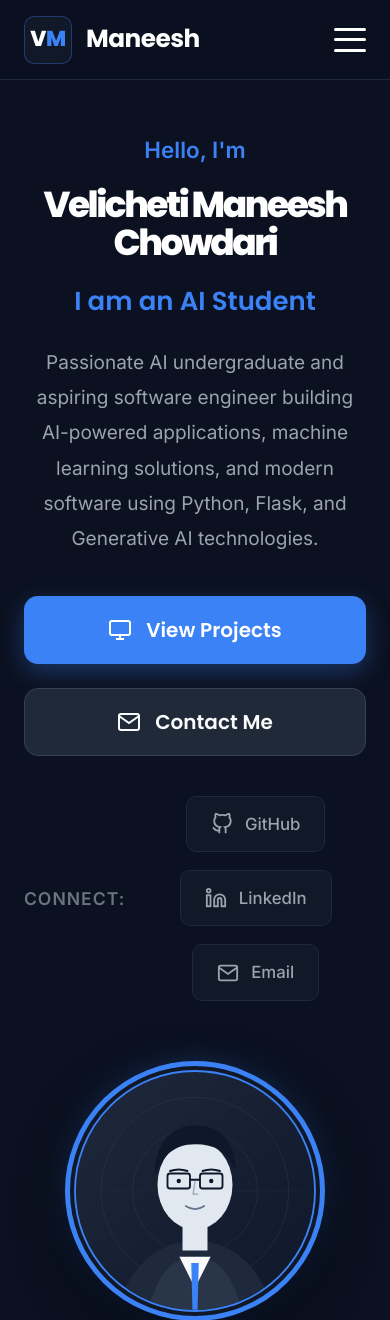
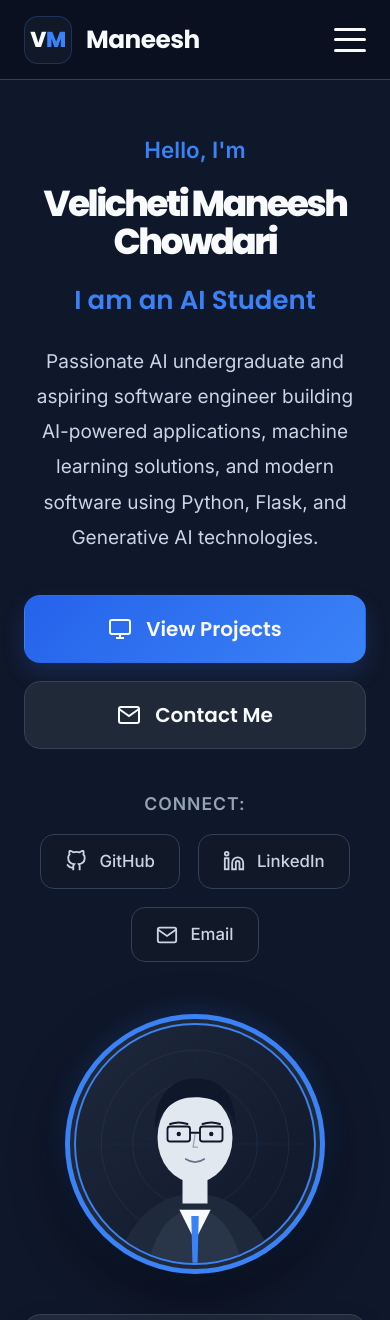
Before and after one commit to Maneesh0405/Maneesh-Portfolio, a Flask app: page / in a window 390 px wide; the page is wider, and only the part inside the window is pictured. Shown: the top 1320 px of that part. Run offline with Flask 3, Linux system fonts and the light colour scheme.

Commit message:
Changes have done in this commit

```diff
--- a/app.py
+++ b/app.py
@@ -51,14 +51,6 @@ def legacy_contact():
 # ------------------------------------------------------------------------------
 # RESUME & API ROUTES
 # ------------------------------------------------------------------------------
-
-@app.route('/resume')
-def view_resume():
-    """Serves the verified PDF resume directly in the browser for viewing."""
-    return send_from_directory(
-        'static/resume',
-        'Maneesh_Resume.pdf'
-    )
 
 @app.route('/api/contact', methods=['POST'])
 def api_contact():
--- a/static/css/style.css
+++ b/static/css/style.css
@@ -10,28 +10,28 @@ Master Design System (1800px Max-Width, 98% Width, 80px Hero, 520px Portrait)
    ----------------------------------------------------------------------------- */
 :root {
   /* Color Palette */
-  --bg-body: #0B1120;
-  --bg-card: #111827;
-  --bg-card-hover: #162032;
-  --bg-surface-elevated: #1F2937;
-  --bg-input: #070B14;
+  --bg-body: #0F172A;
+  --bg-card: #1F2937;
+  --bg-card-hover: #273449;
+  --bg-surface-elevated: #1E293B;
+  --bg-input: #1E293B;
 
   /* Accent Colors */
   --clr-accent: #3B82F6;
-  --clr-accent-hover: #2563EB;
-  --clr-accent-subtle: rgba(59, 130, 246, 0.12);
-  --clr-accent-border: rgba(59, 130, 246, 0.35);
+  --clr-accent-hover: #1D4ED8;
+  --clr-accent-subtle: rgba(59, 130, 246, 0.14);
+  --clr-accent-border: rgba(59, 130, 246, 0.25);
 
   /* Typography Colors */
-  --text-primary: #F9FAFB;
-  --text-secondary: #9CA3AF;
-  --text-muted: #6B7280;
-  --text-white: #FFFFFF;
+  --text-primary: #F8FAFC;
+  --text-secondary: #CBD5E1;
+  --text-muted: #94A3B8;
+  --text-white: #F8FAFC;
 
   /* Borders & Dividers */
-  --border-subtle: #1F2937;
-  --border-card: #1F2937;
-  --border-hover: #374151;
+  --border-subtle: #334155;
+  --border-card: #334155;
+  --border-hover: #475569;
   --border-active: #3B82F6;
 
   /* Status Colors */
@@ -55,16 +55,16 @@ Master Design System (1800px Max-Width, 98% Width, 80px Hero, 520px Portrait)
   --navbar-height: 80px;
 
   /* Radii */
-  --radius-sm: 10px;
-  --radius-md: 14px;
+  --radius-sm: 14px;
+  --radius-md: 16px;
   --radius-lg: 18px;
   --radius-xl: 24px;
   --radius-full: 9999px;
 
   /* Soft Shadows */
-  --shadow-soft: 0 8px 30px rgba(0, 0, 0, 0.35);
-  --shadow-card-hover: 0 16px 44px rgba(0, 0, 0, 0.55);
-  --shadow-btn: 0 8px 24px rgba(59, 130, 246, 0.32);
+  --shadow-soft: 0 10px 24px rgba(0, 0, 0, 0.18);
+  --shadow-card-hover: 0 10px 28px rgba(0, 0, 0, 0.18);
+  --shadow-btn: 0 10px 22px rgba(59, 130, 246, 0.18);
 
   /* Transitions */
   --transition-fast: 0.15s ease;
@@ -91,8 +91,8 @@ body {
   font-family: var(--font-body);
   background-color: var(--bg-body);
   color: var(--text-primary);
-  font-size: 20px; /* Body Text: 20px */
-  line-height: 1.8;
+  font-size: 18px;
+  line-height: 1.75;
   font-weight: 400;
   -webkit-font-smoothing: antialiased;
   -moz-osx-font-smoothing: grayscale;
@@ -114,6 +118,10 @@ a {
   color: inherit;
   text-decoration: none;
   transition: color var(--transition-fast), border-color var(--transition-fast), background-color var(--transition-fast);
+}
+
+button, input, textarea, a.btn {
+  outline: none;
 }
 
 button, input, textarea {
@@ -377,14 +385,26 @@ img, svg {
 }
 
 .btn-primary {
-  background-color: var(--clr-accent);
+  background: linear-gradient(135deg, #2563EB 0%, #3B82F6 100%);
   color: var(--text-white);
   box-shadow: var(--shadow-btn);
 }
 
 .btn-primary:hover {
-  background-color: var(--clr-accent-hover);
-  border-color: var(--clr-accent-hover);
+  background: #1D4ED8;
+  border-color: #1D4ED8;
+  transform: translateY(-2px);
+}
+
+.btn-secondary {
+  background-color: #0F172A;
+  color: var(--text-white);
+  border-color: var(--border-card);
+}
+
+.btn-secondary:hover {
+  background-color: #1E293B;
+  border-color: #475569;
   transform: translateY(-2px);
 }
 
@@ -1820,10 +1840,16 @@ img, svg {
 }
 
 @media (max-width: 1024px) {
+  .hero-name {
+    font-size: 56px;
+  }
+  .hero-role-wrapper {
+    font-size: 30px;
+  }
   .hero-container {
     grid-template-columns: 1fr;
     text-align: center;
-    gap: 50px;
+    gap: 42px;
   }
   .hero-content {
     align-items: center;
@@ -1833,9 +1859,36 @@ img, svg {
   }
   .hero-buttons {
     justify-content: center;
+    gap: 18px;
+  }
+  .hero-buttons .btn {
+    min-width: 220px;
   }
   .hero-socials {
     justify-content: center;
+    flex-wrap: wrap;
+    gap: 14px;
+  }
+  .hero-intro {
+    max-width: 100%;
+  }
+  .hero-profile-wrapper {
+    justify-content: center;
+  }
+  .profile-container {
+    width: 360px;
+    height: 360px;
+  }
+  .profile-circle-frame {
+    width: 340px;
+    height: 340px;
+  }
+  .hero-about-card {
+    padding: 32px;
+    margin-top: 30px;
+  }
+  .skills-grid, .skills-grid-3 {
+    grid-template-columns: repeat(2, 1fr);
   }
   .about-page-grid, .contact-grid {
     grid-template-columns: 1fr;
--- a/static/js/script.js
+++ b/static/js/script.js
@@ -54,6 +54,7 @@ document.addEventListener('DOMContentLoaded', () => {
         navToggle.classList.remove('active');
         navToggle.setAttribute('aria-expanded', 'false');
       }
+      document.body.classList.remove('nav-open');
     }
   }
 
@@ -80,6 +81,7 @@ document.addEventListener('DOMContentLoaded', () => {
       const isOpen = navMenu.classList.toggle('open');
       navToggle.classList.toggle('active', isOpen);
       navToggle.setAttribute('aria-expanded', isOpen);
+      document.body.classList.toggle('nav-open', isOpen);
     });
 
     // Close mobile menu when clicking outside
@@ -88,6 +90,7 @@ document.addEventListener('DOMContentLoaded', () => {
         navMenu.classList.remove('open');
         navToggle.classList.remove('active');
         navToggle.setAttribute('aria-expanded', 'false');
+        document.body.classList.remove('nav-open');
       }
     });
   }
--- a/templates/index.html
+++ b/templates/index.html
@@ -597,13 +597,13 @@
           </div>
 
           <div class="project-button-row">
-            <a href="https://github.com/Maneesh0405" target="_blank" rel="noopener noreferrer" class="btn btn-secondary btn-card">
+            <a href="https://github.com/Maneesh0405/ai-resume-analyzer" target="_blank" rel="noopener noreferrer" class="btn btn-secondary btn-card">
               <svg class="btn-icon-sm" viewBox="0 0 24 24" fill="none" stroke="currentColor" stroke-width="2">
                 <path d="M9 19c-5 1.5-5-2.5-7-3m14 6v-3.87a3.37 3.37 0 0 0-.94-2.61c3.14-.35 6.44-1.54 6.44-7A5.44 5.44 0 0 0 20 4.77 5.07 5.07 0 0 0 19.91 1S18.73.65 16 2.48a13.38 13.38 0 0 0-7 0C6.27.65 5.09 1 5.09 1A5.07 5.07 0 0 0 5 4.77a5.44 5.44 0 0 0-1.5 3.78c0 5.42 3.3 6.61 6.44 7A3.37 3.37 0 0 0 9 18.13V22"/>
               </svg>
               GitHub
             </a>
-            <a href="#" class="btn btn-primary btn-card" data-target="contact">
+            <a href="https://ai-resume-analyzer-ten-lilac.vercel.app" target="_blank" rel="noopener noreferrer" class="btn btn-primary btn-card">
               <svg class="btn-icon-sm" viewBox="0 0 24 24" fill="none" stroke="currentColor" stroke-width="2">
                 <polygon points="5 3 19 12 5 21 5 3"/>
               </svg>
@@ -636,13 +636,13 @@
           </div>
 
           <div class="project-button-row">
-            <a href="https://github.com/Maneesh0405" target="_blank" rel="noopener noreferrer" class="btn btn-secondary btn-card">
+            <a href="https://github.com/Maneesh0405/ipl-score-prediction" target="_blank" rel="noopener noreferrer" class="btn btn-secondary btn-card">
               <svg class="btn-icon-sm" viewBox="0 0 24 24" fill="none" stroke="currentColor" stroke-width="2">
                 <path d="M9 19c-5 1.5-5-2.5-7-3m14 6v-3.87a3.37 3.37 0 0 0-.94-2.61c3.14-.35 6.44-1.54 6.44-7A5.44 5.44 0 0 0 20 4.77 5.07 5.07 0 0 0 19.91 1S18.73.65 16 2.48a13.38 13.38 0 0 0-7 0C6.27.65 5.09 1 5.09 1A5.07 5.07 0 0 0 5 4.77a5.44 5.44 0 0 0-1.5 3.78c0 5.42 3.3 6.61 6.44 7A3.37 3.37 0 0 0 9 18.13V22"/>
               </svg>
               GitHub
             </a>
-            <a href="#" class="btn btn-primary btn-card" data-target="contact">
+            <a href="https://ipl-score-prediction-woad.vercel.app" target="_blank" rel="noopener noreferrer" class="btn btn-primary btn-card">
               <svg class="btn-icon-sm" viewBox="0 0 24 24" fill="none" stroke="currentColor" stroke-width="2">
                 <polygon points="5 3 19 12 5 21 5 3"/>
               </svg>
@@ -675,13 +675,13 @@
           </div>
 
           <div class="project-button-row">
-            <a href="https://github.com/Maneesh0405" target="_blank" rel="noopener noreferrer" class="btn btn-secondary btn-card">
+            <a href="https://github.com/Maneesh0405/stock-market-prediction" target="_blank" rel="noopener noreferrer" class="btn btn-secondary btn-card">
               <svg class="btn-icon-sm" viewBox="0 0 24 24" fill="none" stroke="currentColor" stroke-width="2">
                 <path d="M9 19c-5 1.5-5-2.5-7-3m14 6v-3.87a3.37 3.37 0 0 0-.94-2.61c3.14-.35 6.44-1.54 6.44-7A5.44 5.44 0 0 0 20 4.77 5.07 5.07 0 0 0 19.91 1S18.73.65 16 2.48a13.38 13.38 0 0 0-7 0C6.27.65 5.09 1 5.09 1A5.07 5.07 0 0 0 5 4.77a5.44 5.44 0 0 0-1.5 3.78c0 5.42 3.3 6.61 6.44 7A3.37 3.37 0 0 0 9 18.13V22"/>
               </svg>
               GitHub
             </a>
-            <span class="btn btn-outline btn-card btn-disabled">
+            <span class="btn btn-outline btn-card btn-disabled" aria-disabled="true">
               <svg class="btn-icon-sm" viewBox="0 0 24 24" fill="none" stroke="currentColor" stroke-width="2">
                 <circle cx="12" cy="12" r="10"/>
                 <polyline points="12 6 12 12 16 14"/>
@@ -715,13 +715,13 @@
           </div>
 
           <div class="project-button-row">
-            <a href="https://github.com/Maneesh0405" target="_blank" rel="noopener noreferrer" class="btn btn-secondary btn-card">
+            <a href="https://github.com/Maneesh0405/lifeos-ai" target="_blank" rel="noopener noreferrer" class="btn btn-secondary btn-card">
               <svg class="btn-icon-sm" viewBox="0 0 24 24" fill="none" stroke="currentColor" stroke-width="2">
                 <path d="M9 19c-5 1.5-5-2.5-7-3m14 6v-3.87a3.37 3.37 0 0 0-.94-2.61c3.14-.35 6.44-1.54 6.44-7A5.44 5.44 0 0 0 20 4.77 5.07 5.07 0 0 0 19.91 1S18.73.65 16 2.48a13.38 13.38 0 0 0-7 0C6.27.65 5.09 1 5.09 1A5.07 5.07 0 0 0 5 4.77a5.44 5.44 0 0 0-1.5 3.78c0 5.42 3.3 6.61 6.44 7A3.37 3.37 0 0 0 9 18.13V22"/>
               </svg>
               GitHub
             </a>
-            <span class="btn btn-outline btn-card btn-disabled">
+            <span class="btn btn-outline btn-card btn-disabled" aria-disabled="true">
               <svg class="btn-icon-sm" viewBox="0 0 24 24" fill="none" stroke="currentColor" stroke-width="2">
                 <circle cx="12" cy="12" r="10"/>
                 <polyline points="12 6 12 12 16 14"/>
@@ -912,7 +912,7 @@
       </div>
 
       <div class="page-header-actions">
-        <a href="{{ url_for('view_resume') }}" target="_blank" rel="noopener noreferrer" class="btn btn-resume">👁 View My Resume</a>
+        <a href="{{ url_for('static', filename='resume/Maneesh_Resume.pdf') }}" target="_blank" rel="noopener noreferrer" class="btn btn-resume">👁 View My Resume</a>
       </div>
     </div>
 
```
Also changed, not shown: other parts of static/css/style.css (+48 -35 lines), 1 other file.
